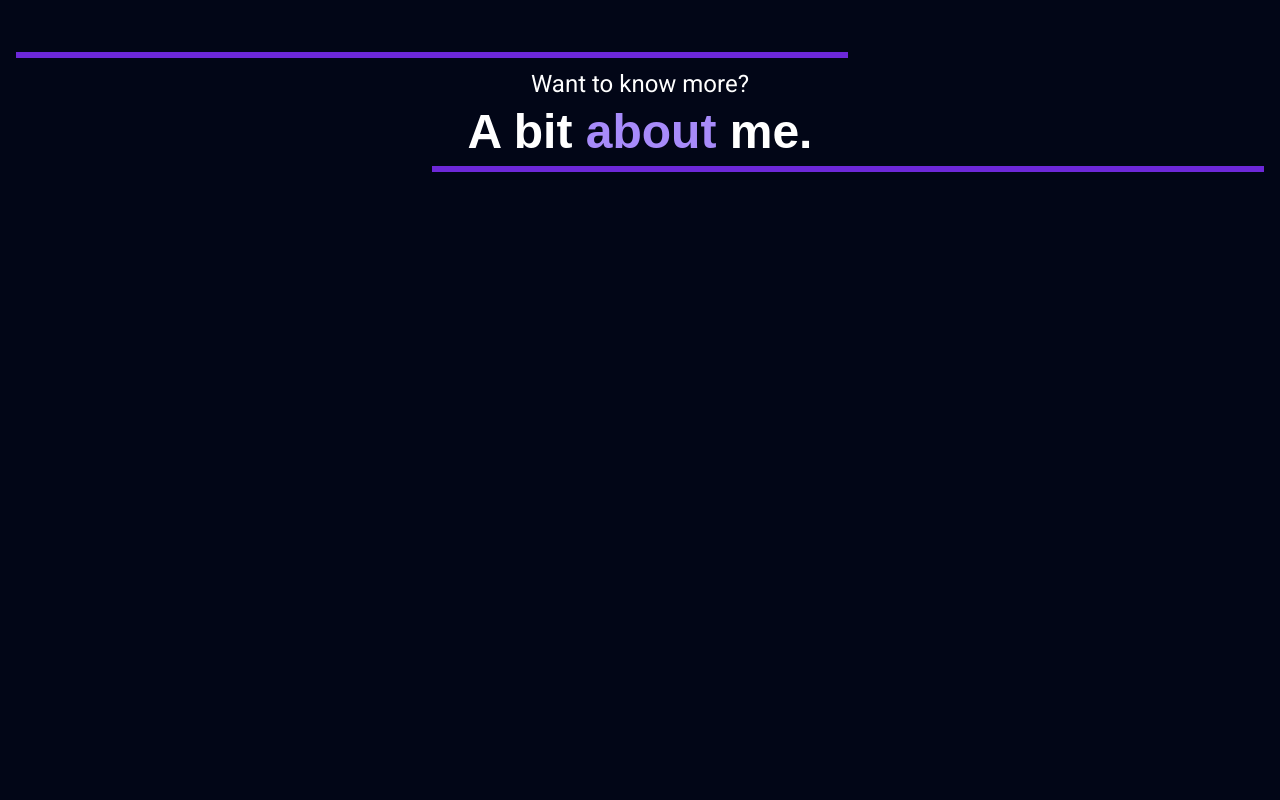
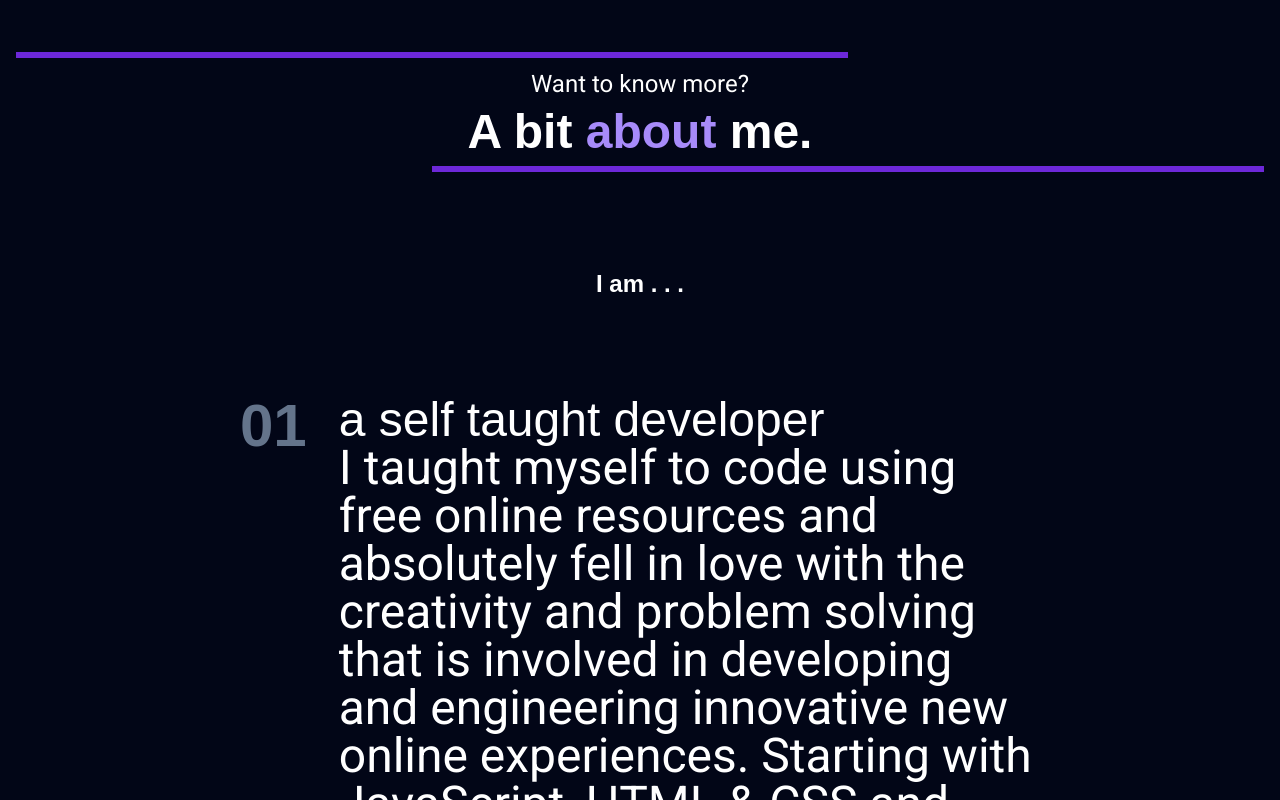
Before and after one commit to ElGabbaGhoul/amazingly-awesome-portfolio, a SvelteKit app: page / in a window 1280 px wide. Shown: the part 1852-2652 px from the top of the page. Before the commit the page ends 2168 px from the top, so only its background shows below. Built offline with nearby package versions, Linux system fonts and the light colour scheme.

Commit message:
fleshed out I am section. not much left, almost done

```diff
--- a/src/components/Main.svelte
+++ b/src/components/Main.svelte
@@ -1,29 +1,59 @@
 <script>
-import Step from "./Step.svelte"
+  import Step from "./Step.svelte";
 
-let steps =[
-    {name: "JamPackd", icon: "fa-solid fa-jar"},
-    {name: 'Fancy Clock', icon: 'fa-regular fa-clock'},
-    {name: 'Foodr', icon: 'fa-solid fa-utensils'},
-    {name: 'Scootshop', icon: 'fa-solid fa-book'},
-]
+  let steps = [
+    { name: "JamPackd", icon: "fa-solid fa-jar" },
+    { name: "Fancy Clock", icon: "fa-regular fa-clock" },
+    { name: "Foodr", icon: "fa-solid fa-utensils" },
+    { name: "Scootshop", icon: "fa-solid fa-book" },
+  ];
+
+  let benefits = [
+    {
+      name: "a self taught developer",
+      description:
+        "I taught myself to code using free online resources and absolutely fell in love with the creativity and problem solving that is involved in developing and engineering innovative new online experiences. Starting with JavaScript, HTML & CSS and evolving my knowledge base to include JavaScript frameworks, backend programming, design, cloud services and much much more.",
+    },
+    {
+      name: "a product design & UX fanatic",
+      description:
+        "Carefully crafting and designing amazing user experiences allows me to express and experiment with every morsel of creativity I Have. I love the challenge of learning new design concepts and enabling users with amazing online experiences.",
+    },
+    {
+      name: "an excellent communicator",
+      description:
+        "Communication is key and it's a paramount value of mine. I believe in transparency and constructive communication above all else. This helps me develop deep relationships and ensures my effectiveness and productivity in any workspace with any team.",
+    },
+  ];
 </script>
 
 <main class="flex flex-col flex-1 p-4">
-    <section id="introPage" class="grid grid-cols-1 lg:grid-cols-2 gap-10 py-8 sm:py-14">
-        <div class="flex flex-col lg:justify-center text-center lg:text-left gap-6 md:gap-8 lg:gap-10">
+  <section
+    id="introPage"
+    class="grid grid-cols-1 lg:grid-cols-2 gap-10 py-8 sm:py-14"
+  >
+    <div
+      class="flex flex-col lg:justify-center text-center lg:text-left gap-6 md:gap-8 lg:gap-10"
+    >
       <h2 class="font-semibold text-4xl sm:text-5xl md text-6xl">
         Hi, I'm <span class="poppins text-violet-400">Scott</span> Nideffer!
-                <br/>Full Stack <span class="poppins text-violet-400">Developer</span>,
+        <br />Full Stack <span class="poppins text-violet-400">Developer</span>,
         <span class="poppins text-violet-400">Engineering</span> Student
       </h2>
       <p class="text-base sm:text-lg md:text-xl">
-                My <span class="poppins text-violet-400">Favorite Tech</span> includes Python, C++, JavaScript (SvelteKit or React), TailwindCSS, Node.js, PostrgreSQL, and MongoDB!
+        My <span class="poppins text-violet-400">Favorite Tech</span> includes Python,
+        C++, JavaScript (SvelteKit or React), TailwindCSS, Node.js, PostrgreSQL,
+        and MongoDB!
       </p>
       <!-- Url to socials go here -->
-            <a href="#" target="_blank" class="BlueShadow mx-auto lg:mr-auto text-base sm:text-lg md:text-xl poppins relative overflow-hidden px-6 py-3 group rounded-full bg-white text-slate-950 cursor-pointer">
-                <div class="absolute top-0 right-full w-full h-full bg-violet-400 opacity-20 group-hover:translate-x-full z-0 duration-200">
-                </div>
+      <a
+        href="#"
+        target="_blank"
+        class="BlueShadow mx-auto lg:mr-auto text-base sm:text-lg md:text-xl poppins relative overflow-hidden px-6 py-3 group rounded-full bg-white text-slate-950 cursor-pointer"
+      >
+        <div
+          class="absolute top-0 right-full w-full h-full bg-violet-400 opacity-20 group-hover:translate-x-full z-0 duration-200"
+        ></div>
         <h4 class="relative z-9">Get In Touch &rarr;</h4>
       </a>
     </div>
@@ -33,7 +63,11 @@ let steps =[
       <!-- THIS IS NOT A PICTURE OF YOU -->
       <!-- THIS IS A PICTURE OF HADES FROM -->
       <!-- DISNEY'S HERCULES -->
-            <img src={"images/hades.png"} alt="professional head shot goes here" class="object-cover z-[2] max-h-[70vh]" />
+      <img
+        src={"images/hades.png"}
+        alt="professional head shot goes here"
+        class="object-cover z-[2] max-h-[70vh]"
+      />
     </div>
   </section>
 
@@ -43,8 +77,7 @@ let steps =[
         A few of my creative endeavors:
       </h6>
       <h3 class="font-semibold text-3xl sm:text-4xl md:text-5xl">
-                Curious to <span class="poppins text-violet-400">see </span>my
-                work?
+        Curious to <span class="poppins text-violet-400">see </span>my work?
       </h3>
     </div>
     <a
@@ -60,48 +93,70 @@ let steps =[
       <Step step={steps[0]}>
         <p>
           JamPackd is a Full Stack
-                    <strong class="text-violet-400">SvelteKit, TailwindCSS, & MongoDB/PostgreSQL
-                    </strong> CRUD application that allows a user to login and create Spotify playlists
-                    with the Spotify API and share them with other users on the application.
+          <strong class="text-violet-400"
+            >SvelteKit, TailwindCSS, & MongoDB/PostgreSQL
+          </strong> CRUD application that allows a user to login and create Spotify
+          playlists with the Spotify API and share them with other users on the application.
         </p>
       </Step>
       <Step step={steps[1]}>
         <p>
           Fancy Clock is a modern, simple clock application built with
-                    <strong class="text-violet-400">SvelteKit & TailwindCSS
-                    </strong> that looks great and uses location data to get current time.
+          <strong class="text-violet-400">SvelteKit & TailwindCSS </strong> that
+          looks great and uses location data to get current time.
         </p>
       </Step>
       <Step step={steps[2]}>
         <p>
           Foodr is a calorie tracking application created with
-                    <strong class="text-violet-400">SvelteKit, TailwindCSS & MongoDB
+          <strong class="text-violet-400"
+            >SvelteKit, TailwindCSS & MongoDB
           </strong> that tracks users' daily food intake and keeps track of macronutrients.
         </p>
       </Step>
       <Step step={steps[3]}>
         <p>
           Scootshop is a merchandising store created with
-                <strong class="text-violet-400">Next.js Commerce.js Stripe &
-                    Node.js + Express.js!</strong> Commerce.js is a product CMS
-                    and Stripe is used for all transaction handling.
+          <strong class="text-violet-400"
+            >Next.js Commerce.js Stripe & Node.js + Express.js!</strong
+          > Commerce.js is a product CMS and Stripe is used for all transaction handling.
         </p>
       </Step>
     </div>
   </section>
 
-    <section id="about" class="py-20 pt-10 lg:pt-16 lg:py-32 flex flex-col gap-16 sm:gap-20 md:gap-24 relative">
+  <section
+    id="about"
+    class="py-20 pt-10 lg:pt-16 lg:py-32 flex flex-col gap-16 sm:gap-20 md:gap-24 relative"
+  >
     <div
       class="flex flex-col gap-2 text-center relative before:absolute before:top-0 before:left-0 before:w-2/3 before:h-1.5
         before:bg-violet-700 after:absolute after:bottom-0 after:right-0 after:w-2/3 after:h-1.5 after:bg-violet-700 py-4"
     >
-        <h6 class="text-large sm:text-xl md:text-2xl">
-            Want to know more?
-        </h6>
+      <h6 class="text-large sm:text-xl md:text-2xl">Want to know more?</h6>
       <h3 class="font-semibold text-3xl sm:text-4xl md:text-5xl">
         A bit <span class="poppins text-violet-400">about</span> me.
       </h3>
-
+    </div>
+    <p class="mx-auto poppins font-semibold text-lg sm:text-xl md:text-2xl">
+      I am . . .
+    </p>
+    <div class="flex flex-col gap-20 w-full mx-auto max-w-[800px]">
+      {#each benefits as benefit, index}
+        <div class="flex gap-6 sm:gap-8">
+          <p
+            class="poppins text-4xl sm:text-5xl md:text-6xl text-slate-500 font-semibold"
+          >
+            0{index + 1}
+          </p>
+          <div class="flex flex-col gap-6 sm:gap-8">
+            <h3 class="text-2xl sm:text-3xl md:text-5xl">
+              {benefit.name}
+              <p>{benefit.description}</p>
+            </h3>
+          </div>
+        </div>
+      {/each}
     </div>
   </section>
 </main>
```
Lines whose indentation alone changed are shown as unchanged.
